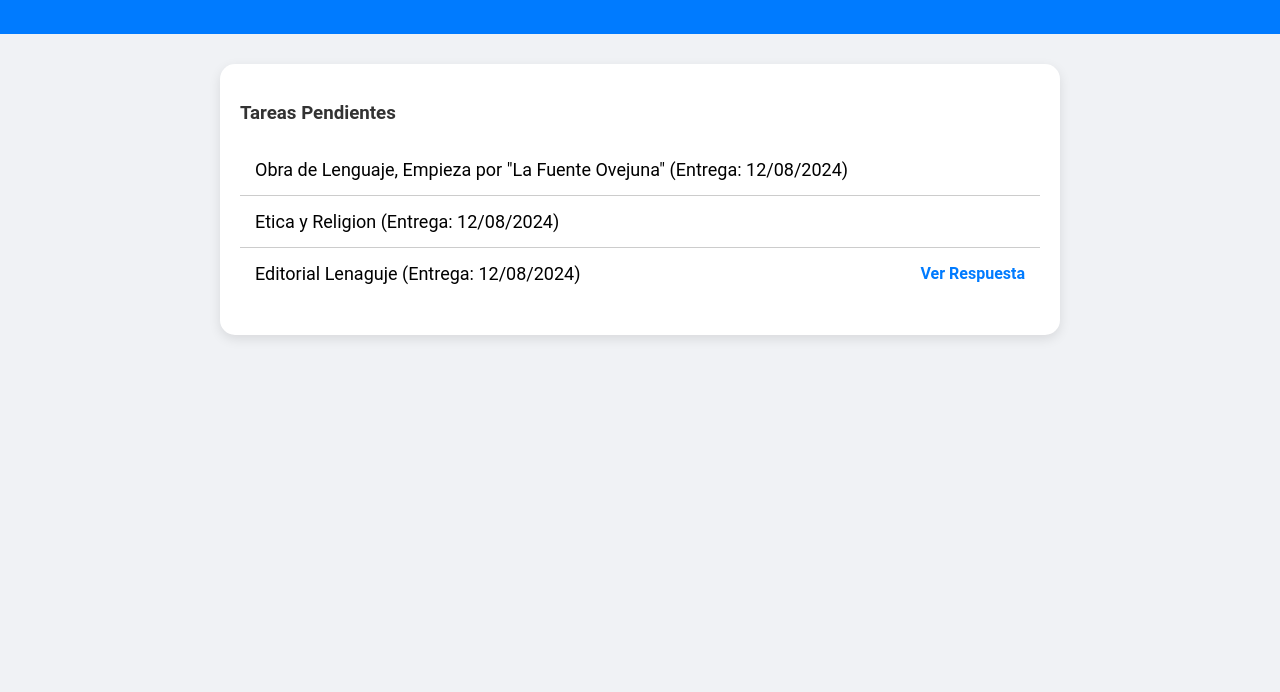
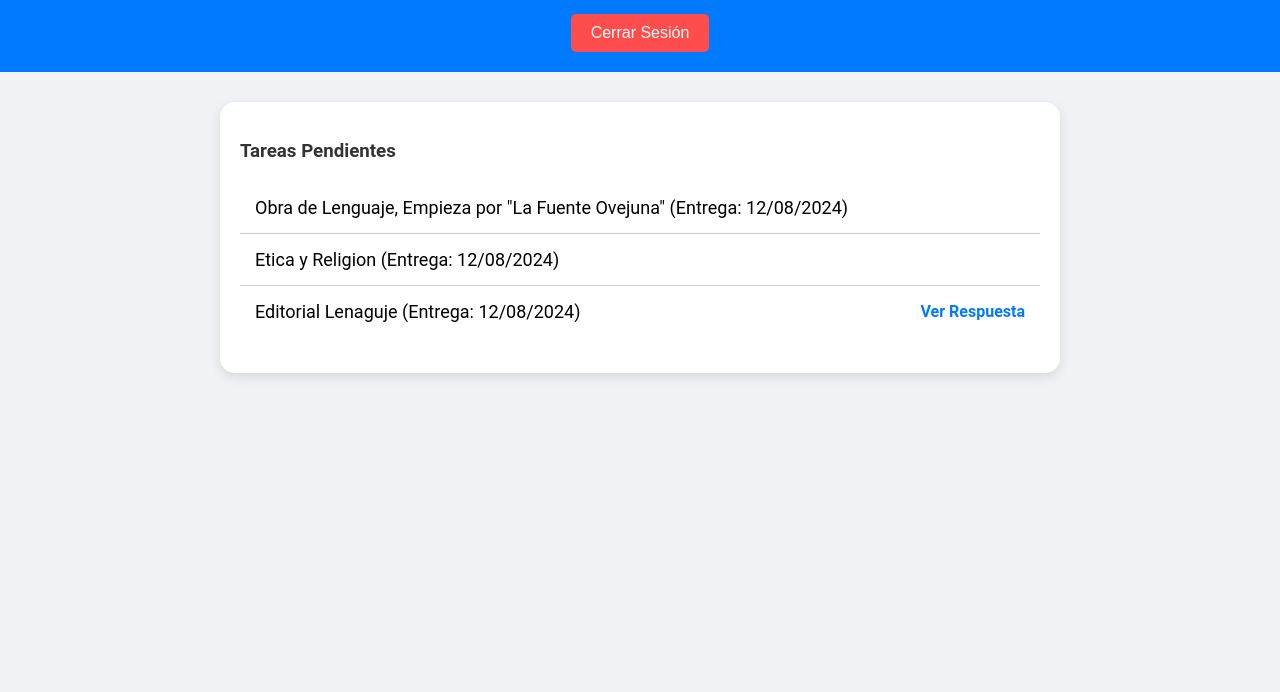
Before and after one commit to roquedealba/11-2, a plain HTML site: page dashboard.html in a window 1280 px wide. Shown: the part 108-800 px from the top of the page. Drawn offline with Linux system fonts and the light colour scheme; sample sign-in values are in the browser's storage.

Commit message:
Update dashboard.html

```diff
--- a/dashboard.html
+++ b/dashboard.html
@@ -108,11 +108,26 @@
         .task-details a:hover {
             color: #0056b3;
         }
+	.logout-btn {
+    		background-color: #ff4d4d;
+    		color: white;
+    		border: none;
+    		padding: 10px 20px;
+    		cursor: pointer;
+    		border-radius: 5px;
+    		font-size: 16px;
+	}
+
+.logout-btn:hover {
+    background-color: #ff1a1a;
+}
+
     </style>
 </head>
 <body>
     <nav class="navbar">
         <h2 id="welcomeMessage">Hola, [Nombre del Usuario]</h2>
+	<button class="logout-btn" onclick="logout()">Cerrar Sesión</button>
     </nav>
     <div class="tasks-container">
         <h3>Tareas Pendientes</h3>
@@ -127,6 +142,14 @@
         </div>
     </div>
     <script>
+	function logout() {
+    		// Elimina el nombre del usuario de sessionStorage
+    		sessionStorage.removeItem('loggedInUser');
+
+   		 // Redirige al usuario a la página de inicio de sesión
+    		window.location.href = 'index.html';
+	}
+
         const tasks = [
             {
                 id: 1,
```
